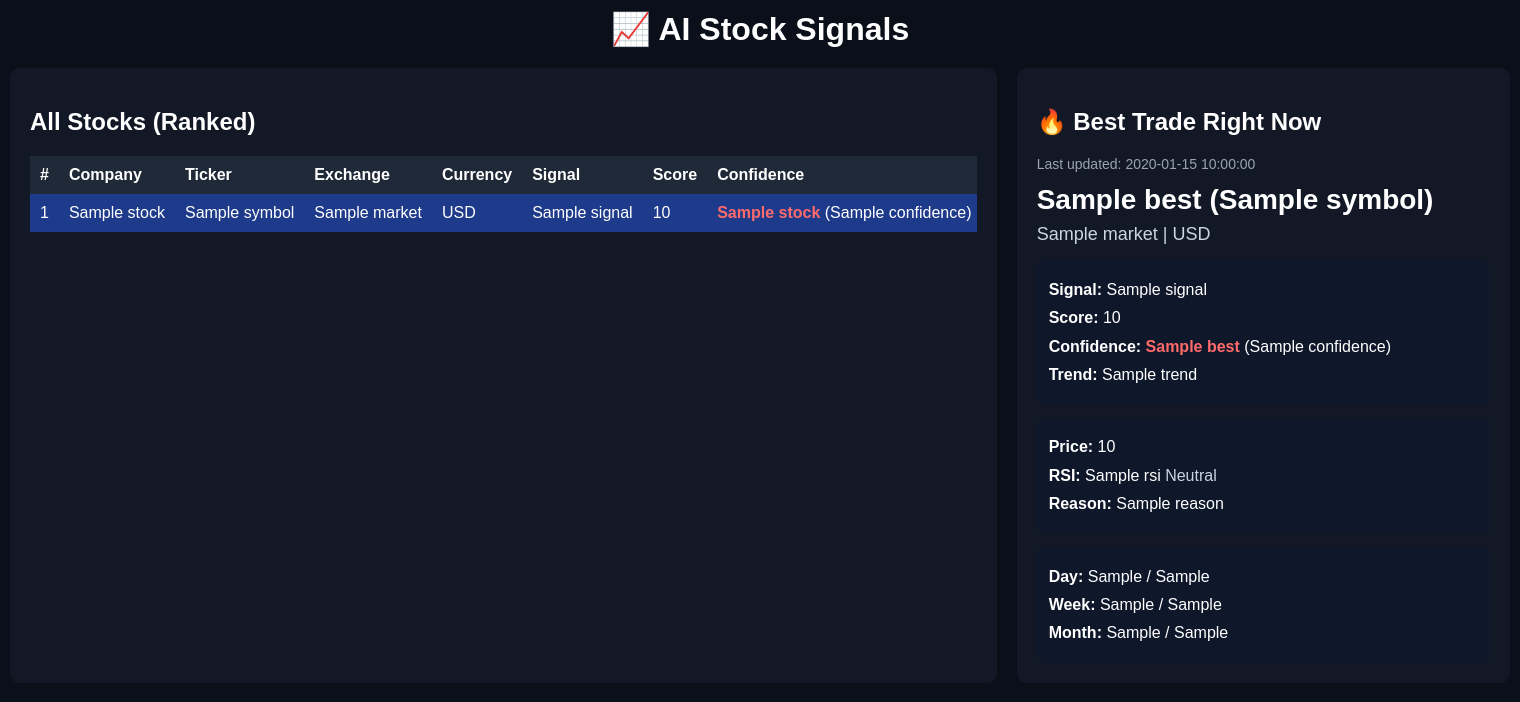
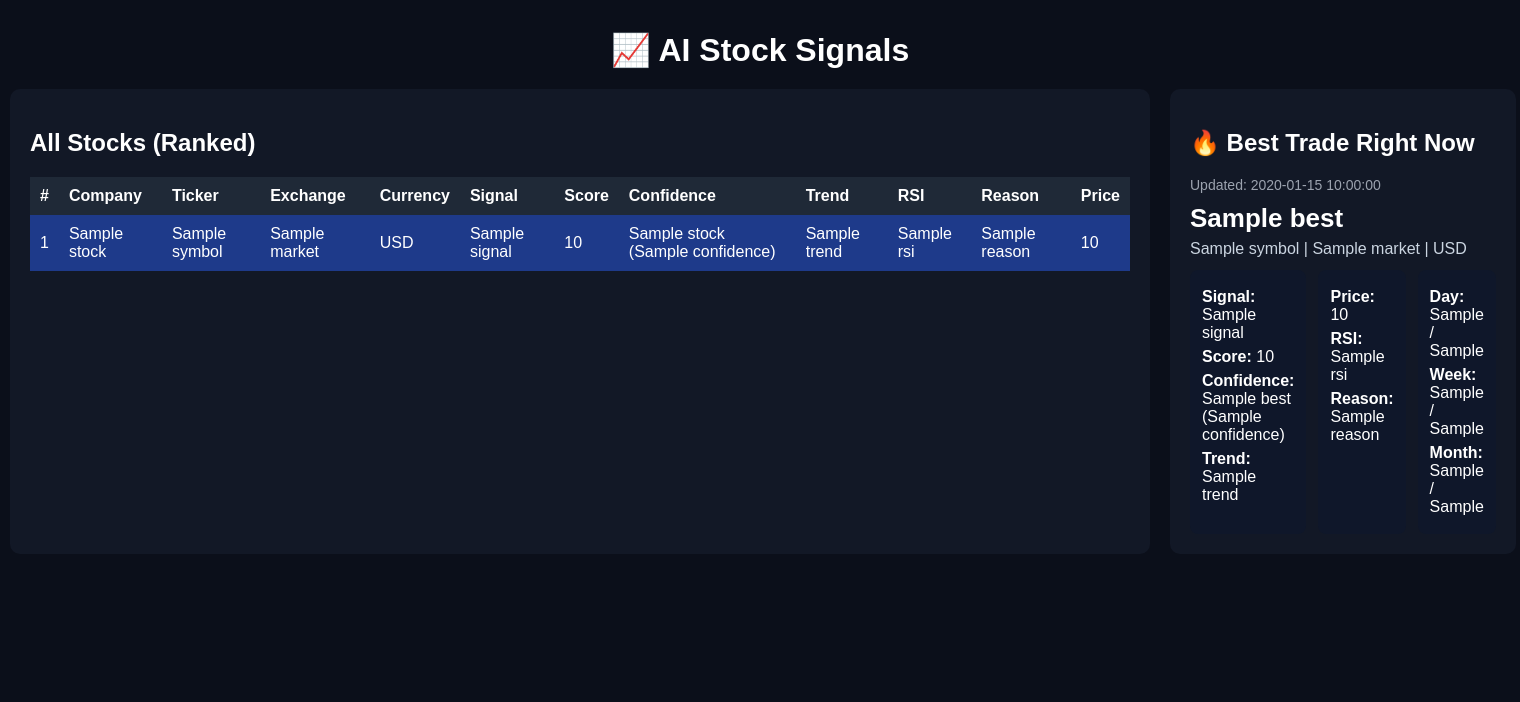
Before and after one commit to CycleX66/ai-stock-app, a Flask app: template templates/index.html in a window 1520 px wide. Shown: the top 702 px of the page. Run offline with Flask 3, Linux system fonts and the light colour scheme; the template is opened without the code that fills it: most values are stand-ins (such as "Sample title", 1, 10 or a date in 2020).

Commit message:
Update index.html

```diff
--- a/templates/index.html
+++ b/templates/index.html
@@ -16,7 +16,7 @@
 
         h1 {
             text-align: center;
-            margin: 0 0 20px 0;
+            margin-bottom: 20px;
         }
 
         .container {
@@ -35,45 +35,52 @@
             background: #121826;
             padding: 20px;
             border-radius: 10px;
-            overflow: hidden;
-            box-sizing: border-box;
         }
 
         .buy { color: #00ff88; font-weight: bold; }
         .sell { color: #ff4d4d; font-weight: bold; }
         .hold { color: #ffaa00; font-weight: bold; }
 
-        .high { color: #00ff88; font-weight: bold; }
-        .medium { color: #ffd166; font-weight: bold; }
-        .low { color: #ff6b6b; font-weight: bold; }
+        .high { color: #00ff88; }
+        .medium { color: #ffd166; }
+        .low { color: #ff6b6b; }
 
-        .oversold { color: #00ff88; font-weight: bold; }
-        .overbought { color: #ff4d4d; font-weight: bold; }
-        .neutral { color: #cbd5e1; }
+        .oversold { color: #00ff88; }
+        .overbought { color: #ff4d4d; }
 
         .time {
             color: #9ca3af;
             font-size: 14px;
-            margin-bottom: 12px;
+            margin-bottom: 10px;
         }
 
         .best-title {
-            margin: 0 0 8px 0;
-            font-size: 28px;
+            font-size: 26px;
             font-weight: bold;
+            margin-bottom: 6px;
         }
 
         .best-sub {
-            margin: 0 0 16px 0;
             color: #cbd5e1;
-            font-size: 18px;
+            margin-bottom: 12px;
         }
 
         .best-grid {
             display: grid;
             grid-template-columns: 1fr;
-            gap: 14px;
-            margin-top: 14px;
+            gap: 12px;
+        }
+
+        @media (min-width: 700px) {
+            .best-grid {
+                grid-template-columns: 1fr 1fr;
+            }
+        }
+
+        @media (min-width: 1100px) {
+            .best-grid {
+                grid-template-columns: 1fr 1fr 1fr;
+            }
         }
 
         .mini {
@@ -84,7 +91,6 @@
 
         .mini p {
             margin: 6px 0;
-            line-height: 1.4;
         }
 
         .table-wrapper {
@@ -95,13 +101,11 @@
             width: 100%;
             min-width: 1100px;
             border-collapse: collapse;
-            white-space: nowrap;
         }
 
         th, td {
             padding: 10px;
             text-align: left;
-            vertical-align: top;
         }
 
         th {
@@ -117,12 +121,14 @@
         }
     </style>
 </head>
+
 <body>
 
 <h1>📈 AI Stock Signals</h1>
 
 <div class="container">
 
+    <!-- TABLE -->
     <div class="card">
         <h2>All Stocks (Ranked)</h2>
 
@@ -141,9 +147,6 @@
                     <th>RSI</th>
                     <th>Reason</th>
                     <th>Price</th>
-                    <th>Day</th>
-                    <th>Week</th>
-                    <th>Month</th>
                 </tr>
 
                 {% for stock in scored %}
@@ -156,7 +159,7 @@
                     <td class="{{ stock.signal|lower }}">{{ stock.signal }}</td>
                     <td>{{ stock.score }}</td>
                     <td>
-                        <span class="{% if stock.confidence_label == 'High' %}high{% elif stock.confidence_label == 'Medium' %}medium{% else %}low{% endif %}">
+                        <span class="{{ stock.confidence_label|lower }}">
                             {{ stock.confidence_label }}
                         </span>
                         ({{ stock.confidence }})
@@ -165,63 +168,60 @@
                     <td>
                         {{ stock.rsi }}
                         {% if stock.rsi_flag == "Oversold" %}
-                            <span class="oversold">🔥 Oversold</span>
+                            🔥
                         {% elif stock.rsi_flag == "Overbought" %}
-                            <span class="overbought">⚠️ Overbought</span>
-                        {% else %}
-                            <span class="neutral">Neutral</span>
+                            ⚠️
                         {% endif %}
                     </td>
                     <td>{{ stock.reason }}</td>
                     <td>{{ stock.price_display }}</td>
-                    <td>{{ stock.d_high_display }} / {{ stock.d_low_display }}</td>
-                    <td>{{ stock.w_high_display }} / {{ stock.w_low_display }}</td>
-                    <td>{{ stock.m_high_display }} / {{ stock.m_low_display }}</td>
                 </tr>
                 {% endfor %}
             </table>
         </div>
     </div>
 
+    <!-- BEST TRADE -->
     <div class="card">
         <h2>🔥 Best Trade Right Now</h2>
-        <div class="time">Last updated: {{ now }}</div>
+        <div class="time">Updated: {{ now }}</div>
 
-        <div class="best-title">{{ best.name }} ({{ best.symbol }})</div>
-        <div class="best-sub">{{ best.market }} | {{ best.currency }}</div>
+        <div class="best-title">{{ best.name }}</div>
+        <div class="best-sub">{{ best.symbol }} | {{ best.market }} | {{ best.currency }}</div>
 
         <div class="best-grid">
+
+            <!-- COL 1 -->
             <div class="mini">
                 <p><strong>Signal:</strong> <span class="{{ best.signal|lower }}">{{ best.signal }}</span></p>
                 <p><strong>Score:</strong> {{ best.score }}</p>
                 <p><strong>Confidence:</strong>
-                    <span class="{% if best.confidence_label == 'High' %}high{% elif best.confidence_label == 'Medium' %}medium{% else %}low{% endif %}">
-                        {{ best.confidence_label }}
-                    </span>
+                    <span class="{{ best.confidence_label|lower }}">{{ best.confidence_label }}</span>
                     ({{ best.confidence }})
                 </p>
                 <p><strong>Trend:</strong> {{ best.trend }}</p>
             </div>
 
+            <!-- COL 2 -->
             <div class="mini">
                 <p><strong>Price:</strong> {{ best.price_display }}</p>
                 <p><strong>RSI:</strong> {{ best.rsi }}
                     {% if best.rsi_flag == "Oversold" %}
-                        <span class="oversold">🔥 Oversold</span>
+                        🔥 Oversold
                     {% elif best.rsi_flag == "Overbought" %}
-                        <span class="overbought">⚠️ Overbought</span>
-                    {% else %}
-                        <span class="neutral">Neutral</span>
+                        ⚠️ Overbought
                     {% endif %}
                 </p>
                 <p><strong>Reason:</strong> {{ best.reason }}</p>
             </div>
 
+            <!-- COL 3 -->
             <div class="mini">
                 <p><strong>Day:</strong> {{ best.d_high_display }} / {{ best.d_low_display }}</p>
                 <p><strong>Week:</strong> {{ best.w_high_display }} / {{ best.w_low_display }}</p>
                 <p><strong>Month:</strong> {{ best.m_high_display }} / {{ best.m_low_display }}</p>
             </div>
+
         </div>
     </div>
 
```
